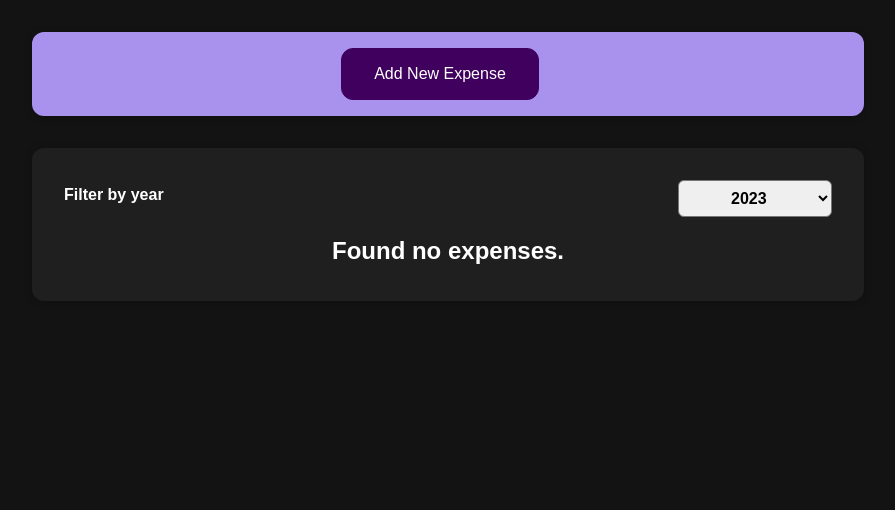
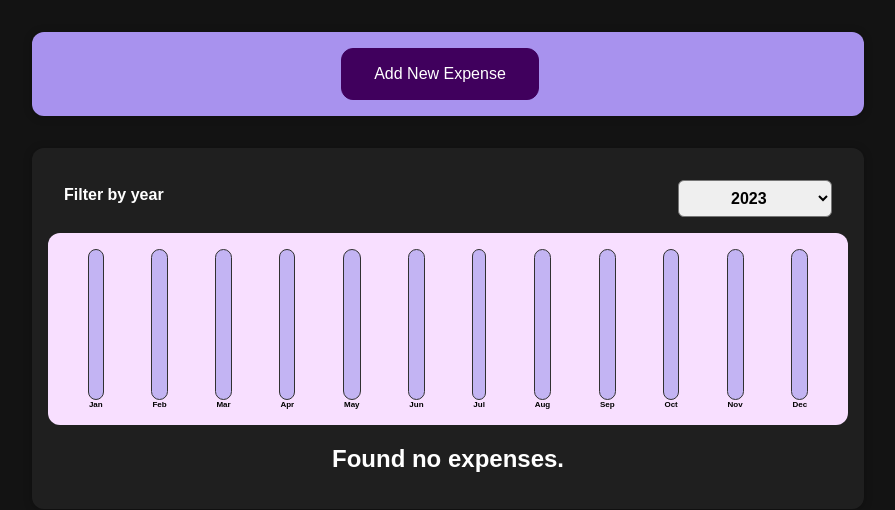
Before and after one commit to archita19/React-Course, a React (Create React App) app: page / in a window 1280 px wide. Shown: the top 510 px of the page, without its empty margins (192-1087 px from the left). Built offline with nearby package versions, Linux system fonts and the light colour scheme.

Commit message:
expense chart added

```diff
--- /dev/null
+++ b/src/components/Chart/Chart.css
@@ -0,0 +1,9 @@
+.chart {
+    padding: 1rem;
+    border-radius: 12px;
+    background-color: #f8dfff;
+    text-align: center;
+    display: flex;
+    justify-content: space-around;
+    height: 10rem;
+}
--- /dev/null
+++ b/src/components/Chart/Chart.js
@@ -0,0 +1,17 @@
+import './Chart.css'
+import ChartBar from './ChartBar'
+
+export default function Chart({dataPoints}) {
+    const dataPointValues = dataPoints.map(dataPoint => dataPoint.value)
+    const maximumValue = Math.max(...dataPointValues)
+
+    return (
+        <div className="chart">
+            {
+                dataPoints.map(dataPoint =>
+                    <ChartBar key={dataPoint.label} value={dataPoint.value} maxValue={maximumValue} label={dataPoint.label}/>
+                )
+            }
+        </div>
+    )
+}
--- /dev/null
+++ b/src/components/Chart/ChartBar.css
@@ -0,0 +1,30 @@
+.chart-bar {
+    height: 100%;
+    display: flex;
+    flex-direction: column;
+    align-items: center;
+}
+
+.chart-bar__inner {
+    height: 100%;
+    width: 100%;
+    border: 1px solid #313131;
+    border-radius: 12px;
+    background-color: #c3b4f3;
+    overflow: hidden;
+    display: flex;
+    flex-direction: column;
+    justify-content: flex-end;
+}
+
+.chart-bar__fill {
+    background-color: #4826b9;
+    width: 100%;
+    transition: all 0.3s ease-out;
+}
+
+.chart-bar__label {
+    font-weight: bold;
+    font-size: 0.5rem;
+    text-align: center;
+}
--- /dev/null
+++ b/src/components/Chart/ChartBar.js
@@ -0,0 +1,17 @@
+import './ChartBar.css'
+
+export default function ChartBar({value, maxValue, label}) {
+    let barFillHeight = '0%'
+    if(value > 0) {
+        barFillHeight = Math.round(value / maxValue * 100) + '%'
+    }
+
+    return (
+        <div className='chart-bar'>
+            <div className='chart-bar__inner'>
+                <div className='chart-bar__fill' style={{height: barFillHeight}}></div>
+            </div>
+            <div className='chart-bar__label'>{label}</div>
+        </div>
+    )
+}
--- a/src/components/Expenses/Expenses.js
+++ b/src/components/Expenses/Expenses.js
@@ -3,6 +3,7 @@
 import ExpenseFilter from './ExpenseFilter'
 import './Expenses.css'
 import ExpensesList from './ExpensesList'
+import ExpensesChart from './ExpensesChart'
 
 export default function Expenses({data}) {
     const [filterYear, setFilterYear] = useState(2023)
@@ -17,6 +18,7 @@
         <div>
             <Card className="expenses">
                 <ExpenseFilter selected={filterYear} onChangeFilter={changeExpenseFilter}/>
+                <ExpensesChart filteredExpenses={filteredExpenses}/>
                 <ExpensesList filteredExpenses={filteredExpenses}/>
             </Card>
         </div>
--- /dev/null
+++ b/src/components/Expenses/ExpensesChart.js
@@ -0,0 +1,28 @@
+import React from 'react'
+import Chart from '../Chart/Chart'
+
+export default function ExpensesChart({filteredExpenses}) {
+    const chartDataPoints = [
+        {label: 'Jan', value: 0},
+        {label: 'Feb', value: 0},
+        {label: 'Mar', value: 0},
+        {label: 'Apr', value: 0},
+        {label: 'May', value: 0},
+        {label: 'Jun', value: 0},
+        {label: 'Jul', value: 0},
+        {label: 'Aug', value: 0},
+        {label: 'Sep', value: 0},
+        {label: 'Oct', value: 0},
+        {label: 'Nov', value: 0},
+        {label: 'Dec', value: 0}
+    ]
+
+    filteredExpenses.forEach(expense => {
+        const expenseMonth = expense.date.getMonth()
+        chartDataPoints[expenseMonth].value += expense.amount
+    })
+
+    return (
+        <Chart dataPoints={chartDataPoints}/>
+    )
+}
```
